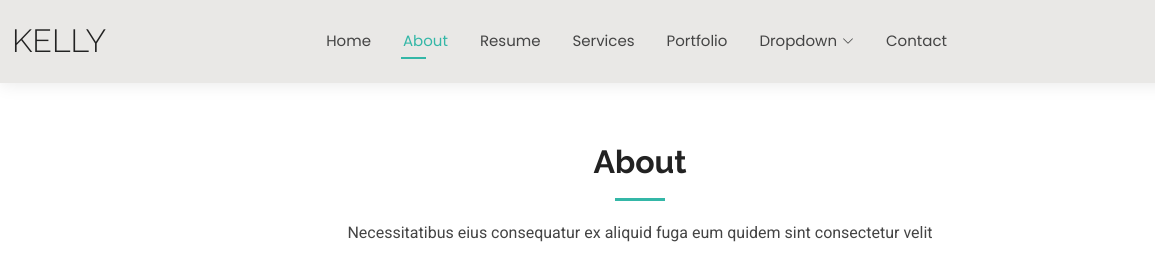
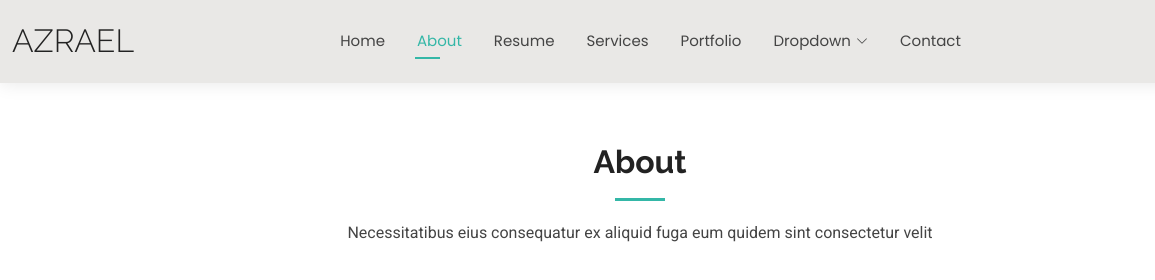
Before and after one commit to Azraelbazrael/github-portfolio, a plain HTML site: page about.html in a window 1280 px wide. Shown: the top 280 px of the page, 0-1155 px from the left. Drawn offline with Linux system fonts and the light colour scheme.

Commit message:
changed names

```diff
--- a/about.html
+++ b/about.html
@@ -4,7 +4,7 @@
 <head>
   <meta charset="utf-8">
   <meta content="width=device-width, initial-scale=1.0" name="viewport">
-  <title>About - Kelly Bootstrap Template</title>
+  <title>About - Azrael's Portfolio</title>
   <meta name="description" content="">
   <meta name="keywords" content="">
 
@@ -44,7 +44,7 @@
       <a href="index.html" class="logo d-flex align-items-center me-auto me-xl-0">
         <!-- Uncomment the line below if you also wish to use an image logo -->
         <!-- <img src="assets/img/logo.png" alt=""> -->
-        <h1 class="sitename">Kelly</h1>
+        <h1 class="sitename">Azrael</h1>
       </a>
 
       <nav id="navmenu" class="navmenu">
```
Also changed, not shown: index.html (+1 -1 lines).
